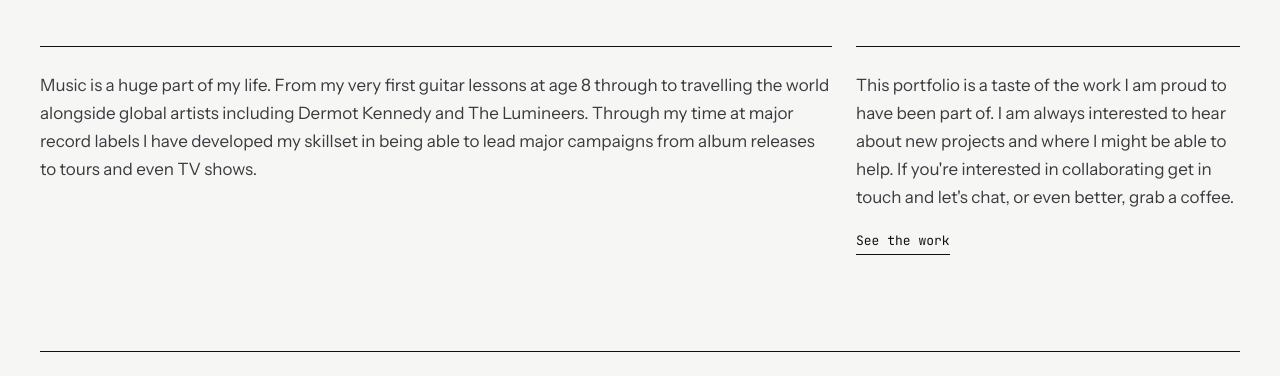
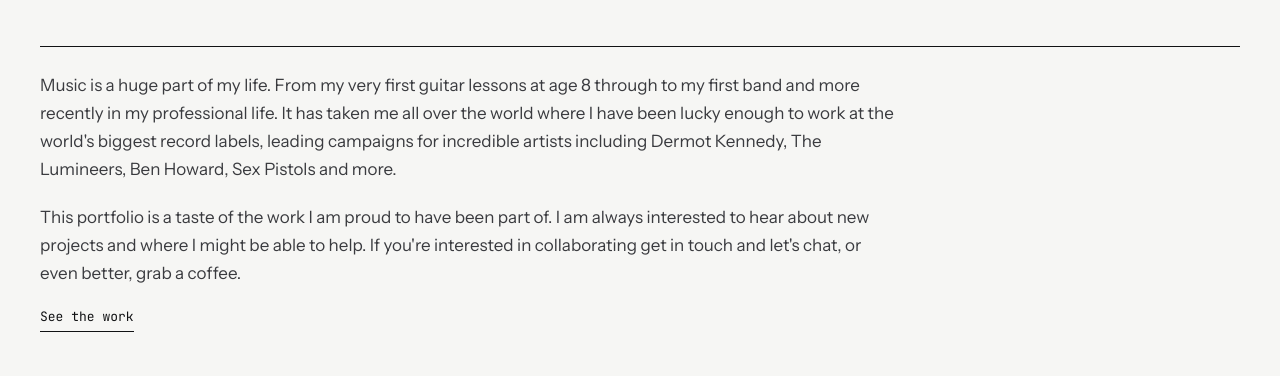
Before and after one commit to Joewillarmstrong/joe-portfolio, a Next.js app: page / in a window 1280 px wide. Shown: the part 404-780 px from the top of the page. Built offline with nearby package versions, Linux system fonts and the light colour scheme; no server answers.

Commit message:
Merge hero text into one section with new copy

```diff
--- a/src/components/Hero.tsx
+++ b/src/components/Hero.tsx
@@ -29,15 +29,15 @@
           className="absolute inset-0 h-full w-full object-cover object-[center_25%]"
         />
       </motion.div>
-      <div id="about" className="scroll-mt-4 flex flex-col gap-5 self-start border-t border-ink pt-6 desk:col-span-8">
-        <p className="text-[17px] leading-[1.65] text-body">
-          Music is a huge part of my life. From my very first guitar lessons at age 8 through to travelling the world alongside global artists including Dermot Kennedy and The Lumineers. Through my time at major record labels I have developed my skillset in being able to lead major campaigns from album releases to tours and even TV shows.
-        </p>
-      </div>
-      <div className="flex flex-col gap-5 self-start border-t border-ink pt-6 desk:col-span-4">
-        <p className="text-[17px] leading-[1.65] text-body">
-          This portfolio is a taste of the work I am proud to have been part of. I am always interested to hear about new projects and where I might be able to help. If you&apos;re interested in collaborating get in touch and let&apos;s chat, or even better, grab a coffee.
-        </p>
+      <div id="about" className="scroll-mt-4 flex flex-col gap-5 self-start border-t border-ink pt-6 desk:col-span-12">
+        <div className="flex max-w-[860px] flex-col gap-5">
+          <p className="text-[17px] leading-[1.65] text-body">
+            Music is a huge part of my life. From my very first guitar lessons at age 8 through to my first band and more recently in my professional life. It has taken me all over the world where I have been lucky enough to work at the world&apos;s biggest record labels, leading campaigns for incredible artists including Dermot Kennedy, The Lumineers, Ben Howard, Sex Pistols and more.
+          </p>
+          <p className="text-[17px] leading-[1.65] text-body">
+            This portfolio is a taste of the work I am proud to have been part of. I am always interested to hear about new projects and where I might be able to help. If you&apos;re interested in collaborating get in touch and let&apos;s chat, or even better, grab a coffee.
+          </p>
+        </div>
         <a href="#work" className="self-start border-b border-ink pb-1 font-mono text-[13px] !text-ink no-underline">
           See the work
         </a>
```
